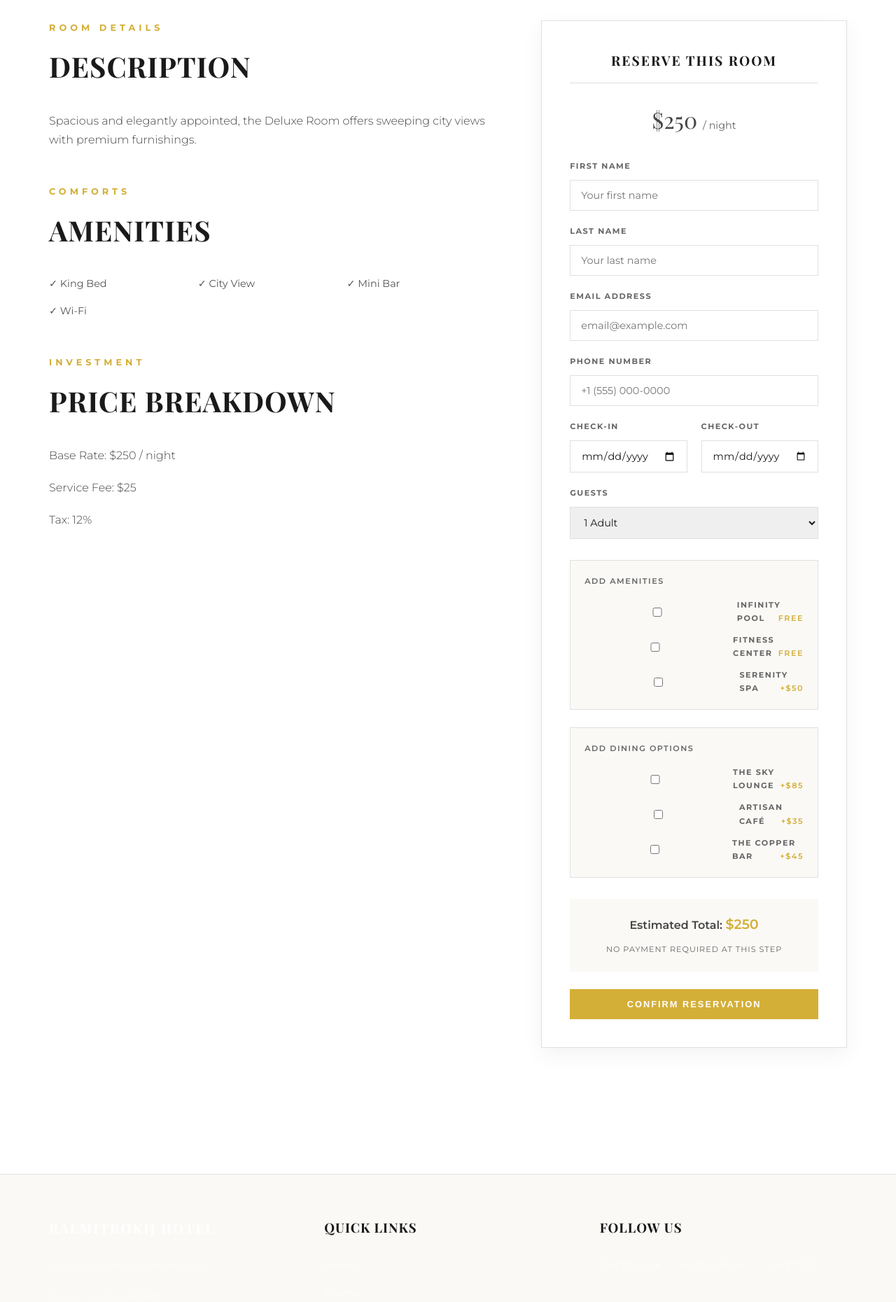
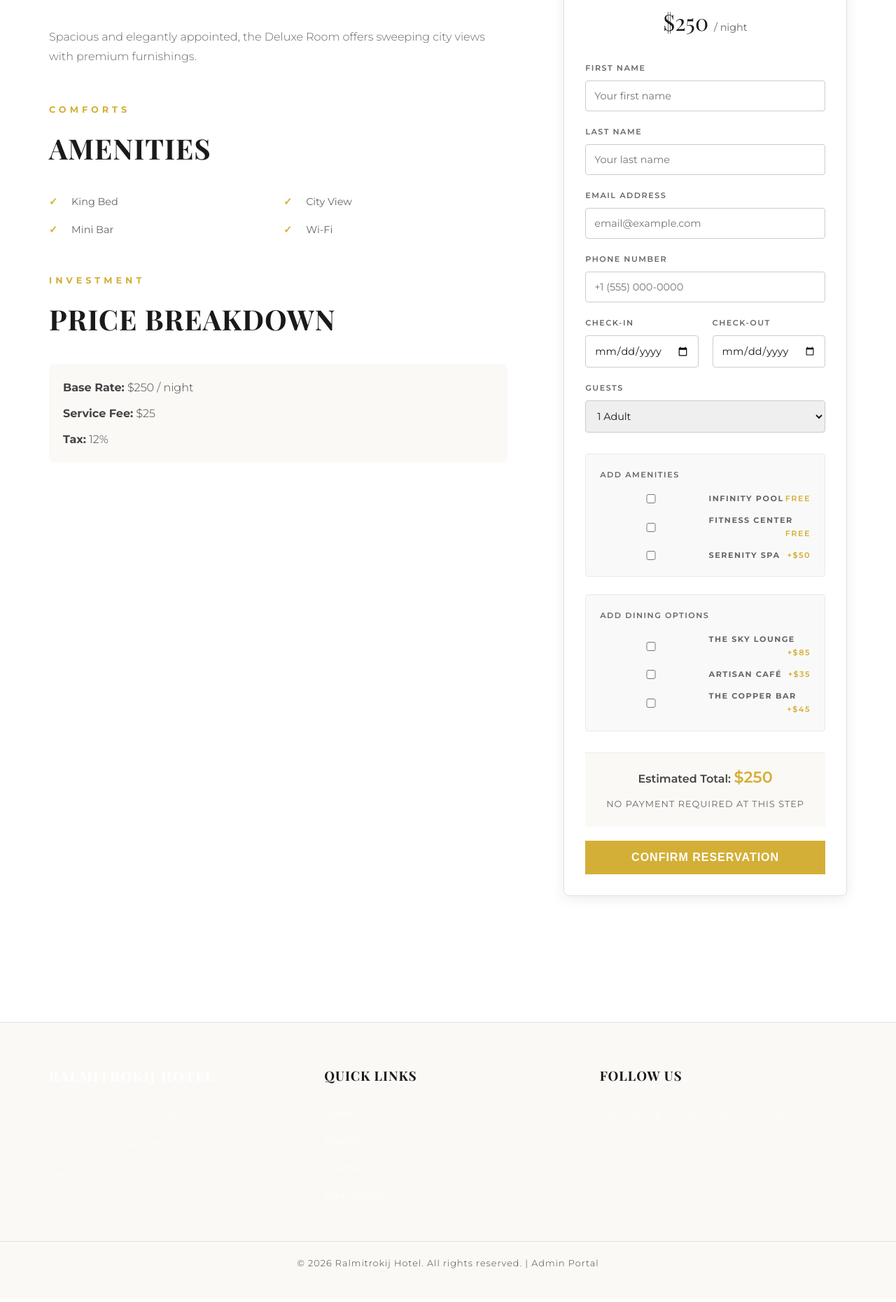
Before and after one commit to Troy1101-cloud/CIP_1102PROTOTYPE, a PHP site: page /room.php in a window 1280 px wide. Shown: the part 882-2742 px from the top of the page at 70% size. After the commit the page ends 2694 px from the top, so only its background shows below. Run offline with PHP 8.4, Linux system fonts and the light colour scheme; some web fonts are replaced.

Commit message:
Update room.php

```diff
--- a/Prototype/room.php
+++ b/Prototype/room.php
@@ -1,6 +1,18 @@
 <?php
 require_once 'includes/db.php';
 require_once 'includes/functions.php';
+
+// Helper function utilizing your specific image paths based on room name
+function get_room_picture($room_name) {
+    $name = strtolower($room_name);
+    if (strpos($name, 'grand') !== false || strpos($name, 'suite') !== false) {
+        return './pictures/grandsuite.jpg';
+    } elseif (strpos($name, 'deluxe') !== false) {
+        return './pictures/deluxe.jpg';
+    }
+    // Default fallback to Standard Room
+    return './pictures/standard.jpg';
+}
 
 $room_id = isset($_GET['id']) ? (int)$_GET['id'] : 1;
 $rooms = get_all_data('rooms');
@@ -18,99 +30,109 @@ if (!$room) {
     exit;
 }
 
+// Determine image path: Checks if database value exists, otherwise applies your specific local paths
+$image_src = (!empty($room['image']) && file_exists($room['image'])) ? h($room['image']) : get_room_picture($room['name']);
+
 include 'includes/header.php';
 ?>
 
 <section class="room-detail section-padding">
     <div class="container">
         <div class="room-header">
-            <span class="category-label"><?php echo h($room['category']); ?></span>
+            <span class="category-label"><?php echo h($room['category'] ?? 'Luxury'); ?></span>
             <h1><?php echo h($room['name']); ?></h1>
         </div>
 
-        <div class="room-gallery-placeholder" style="padding: 0;">
-            <img src="pictures/<?php echo h($room['image']); ?>" alt="<?php echo h($room['name']); ?>" style="width: 100%; height: 100%; object-fit: cover;">
+        <div class="room-gallery-placeholder" style="padding: 0; height: 400px; border-radius: 8px; overflow: hidden; margin-bottom: 40px; box-shadow: 0 4px 15px rgba(0,0,0,0.1);">
+            <img src="<?php echo $image_src; ?>" alt="<?php echo h($room['name']); ?>" style="width: 100%; height: 100%; object-fit: cover; display: block;">
         </div>
 
-        <div class="grid-3" style="grid-template-columns: 2fr 1fr; gap: 60px;">
+        <div class="grid-3" style="display: grid; grid-template-columns: 2fr 1fr; gap: 60px;">
             <div class="room-info">
                 <div class="section-title" style="text-align: left; margin-bottom: 30px;">
                     <span>ROOM DETAILS</span>
                     <h2>Description</h2>
                 </div>
-                <p><?php echo h($room['description']); ?></p>
+                <p style="line-height: 1.8; color: var(--secondary-color);"><?php echo h($room['description']); ?></p>
 
                 <div class="section-title" style="text-align: left; margin-bottom: 30px; margin-top: 50px;">
                     <span>COMFORTS</span>
                     <h2>Amenities</h2>
                 </div>
-                <ul class="amenities-list">
-                    <?php foreach($room['amenities'] as $amenity): ?>
-                        <li>&check; <?php echo h($amenity); ?></li>
-                    <?php endforeach; ?>
+                <ul class="amenities-list" style="display: grid; grid-template-columns: 1fr 1fr; gap: 15px; list-style: none; padding: 0;">
+                    <?php if(!empty($room['amenities']) && is_array($room['amenities'])): ?>
+                        <?php foreach($room['amenities'] as $amenity): ?>
+                            <li style="color: var(--secondary-color);"><strong style="color: var(--accent-color); margin-right: 10px;">&check;</strong> <?php echo h($amenity); ?></li>
+                        <?php endforeach; ?>
+                    <?php else: ?>
+                        <li style="color: var(--secondary-color);"><strong style="color: var(--accent-color); margin-right: 10px;">&check;</strong> Premium Wi-Fi</li>
+                        <li style="color: var(--secondary-color);"><strong style="color: var(--accent-color); margin-right: 10px;">&check;</strong> Room Service</li>
+                        <li style="color: var(--secondary-color);"><strong style="color: var(--accent-color); margin-right: 10px;">&check;</strong> Flat Screen TV</li>
+                    <?php endif; ?>
                 </ul>
 
                 <div class="section-title" style="text-align: left; margin-bottom: 30px; margin-top: 50px;">
                     <span>INVESTMENT</span>
                     <h2>Price Breakdown</h2>
                 </div>
-                <p>Base Rate: $<?php echo h($room['price']); ?> / night</p>
-                <p>Service Fee: $25</p>
-                <p>Tax: 12%</p>
+                <div style="background: var(--bg-light); padding: 20px; border-radius: 8px;">
+                    <p style="margin-bottom: 10px;"><strong>Base Rate:</strong> $<?php echo h($room['price']); ?> / night</p>
+                    <p style="margin-bottom: 10px;"><strong>Service Fee:</strong> $25</p>
+                    <p style="margin-bottom: 0;"><strong>Tax:</strong> 12%</p>
+                </div>
             </div>
 
             <div id="booking" class="booking-sidebar">
-                <div class="booking-card">
-                    <h3>Reserve this Room</h3>
-                    <p style="font-size: 2rem; font-family: var(--font-header); text-align: center; margin-bottom: 30px;">$<?php echo h($room['price']); ?> <span style="font-size: 0.9rem; font-family: var(--font-body); font-weight: 400; color: var(--secondary-color);">/ night</span></p>
+                <div class="booking-card" style="position: sticky; top: 100px; padding: 30px; background: #fff; border-radius: 8px; box-shadow: 0 4px 20px rgba(0,0,0,0.08);">
+                    <h3 style="text-align: center; margin-bottom: 15px; font-family: var(--font-header);">Reserve this Room</h3>
+                    <p style="font-size: 2rem; font-family: var(--font-header); text-align: center; margin-bottom: 30px; color: var(--primary-color);">$<?php echo h($room['price']); ?> <span style="font-size: 0.9rem; font-family: var(--font-body); font-weight: 400; color: var(--secondary-color);">/ night</span></p>
 
                     <form action="process_booking.php" method="POST">
                         <input type="hidden" name="room_id" value="<?php echo $room['id']; ?>">
 
                         <div class="form-group" style="margin-bottom: 20px;">
-                            <label for="first_name">First Name</label>
-                            <input type="text" id="first_name" name="first_name" required placeholder="Your first name">
+                            <label for="first_name" style="display: block; margin-bottom: 8px; font-weight: 600;">First Name</label>
+                            <input type="text" id="first_name" name="first_name" required placeholder="Your first name" style="width: 100%; padding: 12px; border: 1px solid #ccc; border-radius: 4px;">
                         </div>
                         <div class="form-group" style="margin-bottom: 20px;">
-                            <label for="last_name">Last Name</label>
-                            <input type="text" id="last_name" name="last_name" required placeholder="Your last name">
+                            <label for="last_name" style="display: block; margin-bottom: 8px; font-weight: 600;">Last Name</label>
+                            <input type="text" id="last_name" name="last_name" required placeholder="Your last name" style="width: 100%; padding: 12px; border: 1px solid #ccc; border-radius: 4px;">
                         </div>
                         <div class="form-group" style="margin-bottom: 20px;">
-                            <label for="email">Email Address</label>
-                            <input type="email" id="email" name="email" required placeholder="email@example.com">
+                            <label for="email" style="display: block; margin-bottom: 8px; font-weight: 600;">Email Address</label>
+                            <input type="email" id="email" name="email" required placeholder="email@example.com" style="width: 100%; padding: 12px; border: 1px solid #ccc; border-radius: 4px;">
                         </div>
                         <div class="form-group" style="margin-bottom: 20px;">
-                            <label for="phone">Phone Number</label>
-                            <input type="tel" id="phone" name="phone" required placeholder="+1 (555) 000-0000">
+                            <label for="phone" style="display: block; margin-bottom: 8px; font-weight: 600;">Phone Number</label>
+                            <input type="tel" id="phone" name="phone" required placeholder="+1 (555) 000-0000" style="width: 100%; padding: 12px; border: 1px solid #ccc; border-radius: 4px;">
                         </div>
 
                         <div style="display: flex; gap: 20px; margin-bottom: 20px;">
-                            <div class="form-group">
-                                <label for="check_in">Check-In</label>
-                                <input type="date" id="check_in" name="check_in" required>
+                            <div class="form-group" style="flex: 1;">
+                                <label for="check_in" style="display: block; margin-bottom: 8px; font-weight: 600;">Check-In</label>
+                                <input type="date" id="check_in" name="check_in" required style="width: 100%; padding: 12px; border: 1px solid #ccc; border-radius: 4px;">
                             </div>
-                            <div class="form-group">
-                                <label for="check_out">Check-Out</label>
-                                <input type="date" id="check_out" name="check_out" required>
+                            <div class="form-group" style="flex: 1;">
+                                <label for="check_out" style="display: block; margin-bottom: 8px; font-weight: 600;">Check-Out</label>
+                                <input type="date" id="check_out" name="check_out" required style="width: 100%; padding: 12px; border: 1px solid #ccc; border-radius: 4px;">
                             </div>
                         </div>
 
                         <div class="form-group" style="margin-bottom: 30px;">
-                            <label for="guests">Guests</label>
-                            <select id="guests" name="guests">
+                            <label for="guests" style="display: block; margin-bottom: 8px; font-weight: 600;">Guests</label>
+                            <select id="guests" name="guests" style="width: 100%; padding: 12px; border: 1px solid #ccc; border-radius: 4px;">
                                 <option value="1">1 Adult</option>
                                 <option value="2">2 Adults</option>
                                 <option value="3">3 or more Adults</option>
                             </select>
                         </div>
 
-                        <!-- Amenities Selection -->
-                        <div class="form-group" style="margin-bottom: 25px; padding: 20px; background: var(--bg-light); border: 1px solid var(--border-color);">
+                        <div class="form-group" style="margin-bottom: 25px; padding: 20px; background: #f9f9f9; border: 1px solid #eaeaea; border-radius: 4px;">
                             <label style="font-weight: 600; display: block; margin-bottom: 15px;">Add Amenities</label>
 
                             <div style="display: flex; align-items: center; margin-bottom: 12px;">
                                 <input type="checkbox" id="amenity_1" name="amenities[]" value="1" style="margin-right: 10px; cursor: pointer;">
-                                <label for="amenity_1" style="cursor: pointer; margin: 0;">
+                                <label for="amenity_1" style="cursor: pointer; margin: 0; width: 100%;">
                                     <strong>Infinity Pool</strong>
                                     <span style="color: var(--accent-color); font-weight: 600; float: right;">FREE</span>
                                 </label>
@@ -118,7 +140,7 @@ include 'includes/header.php';
 
                             <div style="display: flex; align-items: center; margin-bottom: 12px;">
                                 <input type="checkbox" id="amenity_2" name="amenities[]" value="2" style="margin-right: 10px; cursor: pointer;">
-                                <label for="amenity_2" style="cursor: pointer; margin: 0;">
+                                <label for="amenity_2" style="cursor: pointer; margin: 0; width: 100%;">
                                     <strong>Fitness Center</strong>
                                     <span style="color: var(--accent-color); font-weight: 600; float: right;">FREE</span>
                                 </label>
@@ -126,20 +148,19 @@ include 'includes/header.php';
 
                             <div style="display: flex; align-items: center;">
                                 <input type="checkbox" id="amenity_3" name="amenities[]" value="3" style="margin-right: 10px; cursor: pointer;">
-                                <label for="amenity_3" style="cursor: pointer; margin: 0;">
+                                <label for="amenity_3" style="cursor: pointer; margin: 0; width: 100%;">
                                     <strong>Serenity Spa</strong>
                                     <span style="color: var(--accent-color); font-weight: 600; float: right;">+$50</span>
                                 </label>
                             </div>
                         </div>
 
-                        <!-- Dining Selection -->
-                        <div class="form-group" style="margin-bottom: 30px; padding: 20px; background: var(--bg-light); border: 1px solid var(--border-color);">
+                        <div class="form-group" style="margin-bottom: 30px; padding: 20px; background: #f9f9f9; border: 1px solid #eaeaea; border-radius: 4px;">
                             <label style="font-weight: 600; display: block; margin-bottom: 15px;">Add Dining Options</label>
 
                             <div style="display: flex; align-items: center; margin-bottom: 12px;">
                                 <input type="checkbox" id="dining_1" name="dining[]" value="1" style="margin-right: 10px; cursor: pointer;">
-                                <label for="dining_1" style="cursor: pointer; margin: 0;">
+                                <label for="dining_1" style="cursor: pointer; margin: 0; width: 100%;">
                                     <strong>The Sky Lounge</strong>
                                     <span style="color: var(--accent-color); font-weight: 600; float: right;">+$85</span>
                                 </label>
@@ -147,7 +168,7 @@ include 'includes/header.php';
 
                             <div style="display: flex; align-items: center; margin-bottom: 12px;">
                                 <input type="checkbox" id="dining_2" name="dining[]" value="2" style="margin-right: 10px; cursor: pointer;">
-                                <label for="dining_2" style="cursor: pointer; margin: 0;">
+                                <label for="dining_2" style="cursor: pointer; margin: 0; width: 100%;">
                                     <strong>Artisan Café</strong>
                                     <span style="color: var(--accent-color); font-weight: 600; float: right;">+$35</span>
                                 </label>
@@ -155,19 +176,19 @@ include 'includes/header.php';
 
                             <div style="display: flex; align-items: center;">
                                 <input type="checkbox" id="dining_3" name="dining[]" value="3" style="margin-right: 10px; cursor: pointer;">
-                                <label for="dining_3" style="cursor: pointer; margin: 0;">
+                                <label for="dining_3" style="cursor: pointer; margin: 0; width: 100%;">
                                     <strong>The Copper Bar</strong>
                                     <span style="color: var(--accent-color); font-weight: 600; float: right;">+$45</span>
                                 </label>
                             </div>
                         </div>
 
-                        <div class="price-estimate">
-                            <p>Estimated Total: <span id="total-price" style="color: var(--accent-color); font-size: 1.2rem;">$<?php echo h($room['price']); ?></span></p>
-                            <small>NO PAYMENT REQUIRED AT THIS STEP</small>
+                        <div class="price-estimate" style="text-align: center; margin-bottom: 20px; padding-top: 15px; border-top: 1px solid #eaeaea;">
+                            <p style="font-weight: 600; margin-bottom: 5px;">Estimated Total: <span id="total-price" style="color: var(--accent-color); font-size: 1.4rem;">$<?php echo h($room['price']); ?></span></p>
+                            <small style="color: var(--secondary-color); font-size: 0.8rem;">NO PAYMENT REQUIRED AT THIS STEP</small>
                         </div>
 
-                        <button type="submit" name="submit" class="btn-primary" style="width: 100%;">CONFIRM RESERVATION</button>
+                        <button type="submit" name="submit" class="btn-primary" style="width: 100%; padding: 15px; font-size: 1rem; font-weight: 600; letter-spacing: 1px; border: none; cursor: pointer;">CONFIRM RESERVATION</button>
                     </form>
                 </div>
             </div>
```
